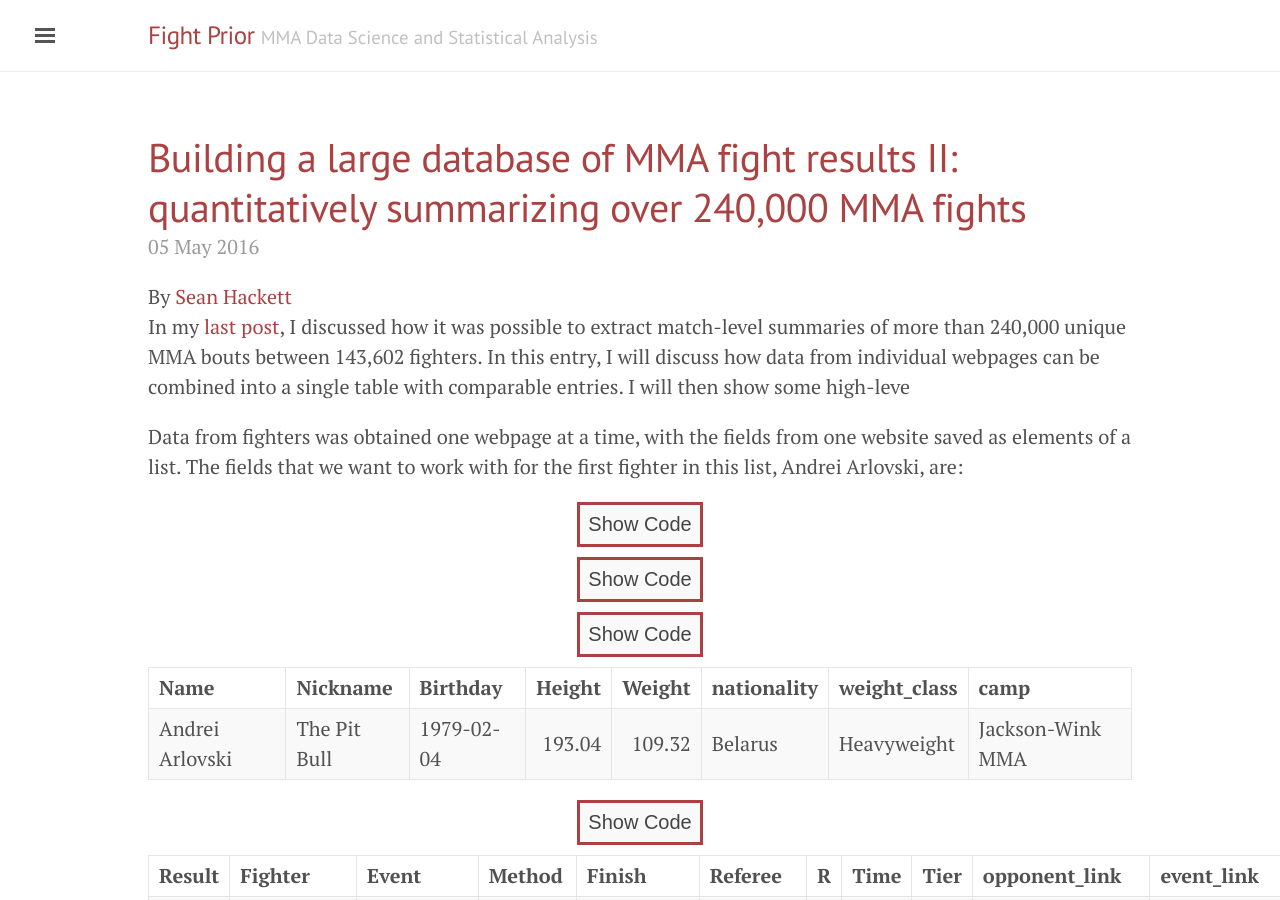
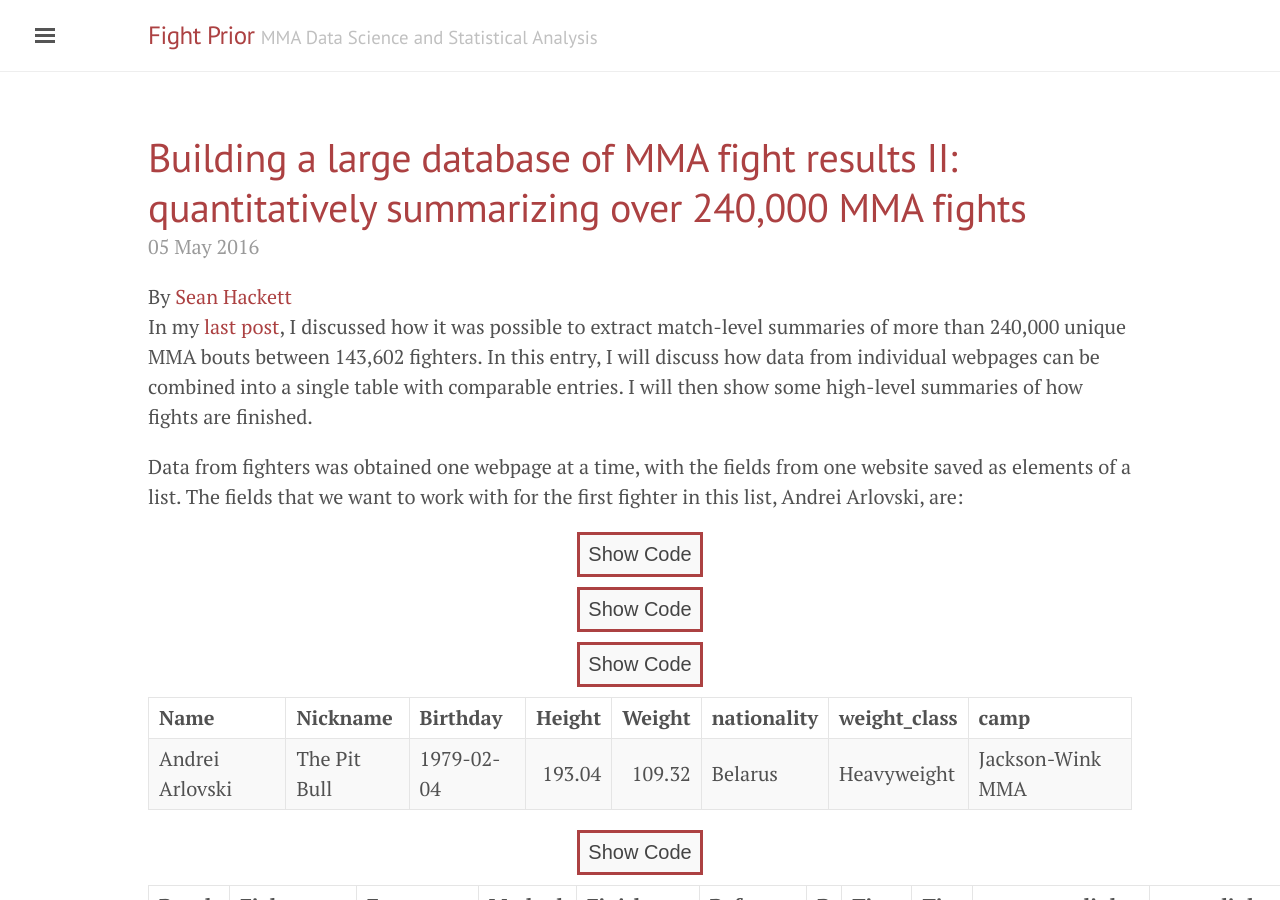
Before and after one commit to fightprior/fightprior.github.io, a Jekyll site: the page built from _posts/2016-05-05-summarizingFights.md, in a window 1280 px wide and 900 px high. Built offline with Jekyll 4.4.1, drawn with Linux system fonts in a browser that asks for light colours; comment, search, counter and statistics services are not loaded.

Commit message:
minor changes to old post

```diff
--- a/_posts/2016-05-05-summarizingFights.md
+++ b/_posts/2016-05-05-summarizingFights.md
@@ -7,7 +7,7 @@ comments: true
 tags: [database, treemaps]
 ---
 
-In my [last post]({{ site.url }}/2016/04/29/scrapingMMA/), I discussed how it was possible to extract match-level summaries of more than 240,000 unique MMA bouts between 143,602 fighters. In this entry, I will discuss how data from individual webpages can be combined into a single table with comparable entries. I will then show some high-leve
+In my [last post]({{ site.url }}/2016/04/29/scrapingMMA/), I discussed how it was possible to extract match-level summaries of more than 240,000 unique MMA bouts between 143,602 fighters. In this entry, I will discuss how data from individual webpages can be combined into a single table with comparable entries. I will then show some high-level summaries of how fights are finished.
 
 <!--more-->
 
--- a/_source/pastRmd_dontRegen/2016-05-05-summarizingFights.Rmd
+++ b/_source/pastRmd_dontRegen/2016-05-05-summarizingFights.Rmd
@@ -7,7 +7,7 @@ comments: true
 tags: [database, treemaps]
 ---
 
-In my [last post]({{ site.url }}/2016/04/29/scrapingMMA/), I discussed how it was possible to extract match-level summaries of more than 240,000 unique MMA bouts between 143,602 fighters. In this entry, I will discuss how data from individual webpages can be combined into a single table with comparable entries. I will then show some high-leve
+In my [last post]({{ site.url }}/2016/04/29/scrapingMMA/), I discussed how it was possible to extract match-level summaries of more than 240,000 unique MMA bouts between 143,602 fighters. In this entry, I will discuss how data from individual webpages can be combined into a single table with comparable entries. I will then show some high-level summaries of how fights are finished.
 
 Data from fighters was obtained one webpage at a time, with the fields from one website saved as elements of a list. The fields that we want to work with for the first fighter in this list, Andrei Arlovski, are:
 
```
Also changed, not shown: archive.md (+1 -1 lines).
